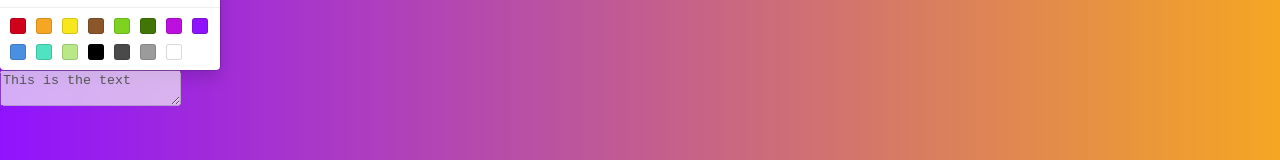
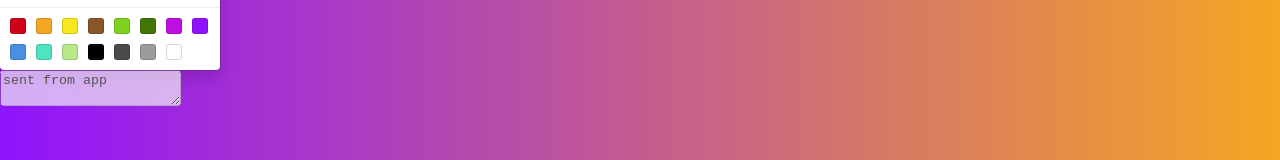
Before and after one commit to dev-rahul-majumdar/gradientmaker, a React (Create React App) app: page / in a window 1280 px wide. Shown: the part 532-692 px from the top of the page. Built offline with nearby package versions, Linux system fonts and the light colour scheme.

Commit message:
made text dynamic

```diff
--- a/src/App.js
+++ b/src/App.js
@@ -9,14 +9,21 @@ class App extends Component{
 		super();
 		this.state = {
 			bg1 : '#9013FE',
-			bg2 : '#F5A623'
+			bg2 : '#F5A623',
+			txt : 'sent from app'
 		}
 	}
 	onChange1 = (color, e) =>{
 		this.setState({bg1:color.hex});
+		this.resetTxt();
 	}
 	onChange2 = (color, e) =>{
 		this.setState({bg2:color.hex});
+		this.resetTxt();
+	}
+	resetTxt = () =>{
+		const newTxt = `linear-gradient(to right, ${this.state.bg1}, ${this.state.bg2})`
+		this.setState({txt: newTxt});
 	}
 	render(){
 		return (
@@ -24,10 +31,8 @@ class App extends Component{
 				<BackGround bg1={this.state.bg1} bg2={this.state.bg2}>
 					<ColorPicker bg={this.state.bg1} onChange={this.onChange1}/>
 					<ColorPicker bg={this.state.bg2} onChange={this.onChange2}/>
-					<TextArea/>
+					<TextArea txt={this.state.txt}/>
 				</BackGround>
-
-
 			</div>
 		)
 	}
--- a/src/TextArea.js
+++ b/src/TextArea.js
@@ -1,8 +1,8 @@
 import React from 'react';
 
-const TextArea = () => {
+const TextArea = ({txt}) => {
     return (
-        <textarea disabled='disabled'>This is the text</textarea>
+        <textarea disabled='disabled'>{txt}</textarea>
     )
 }
 
```
